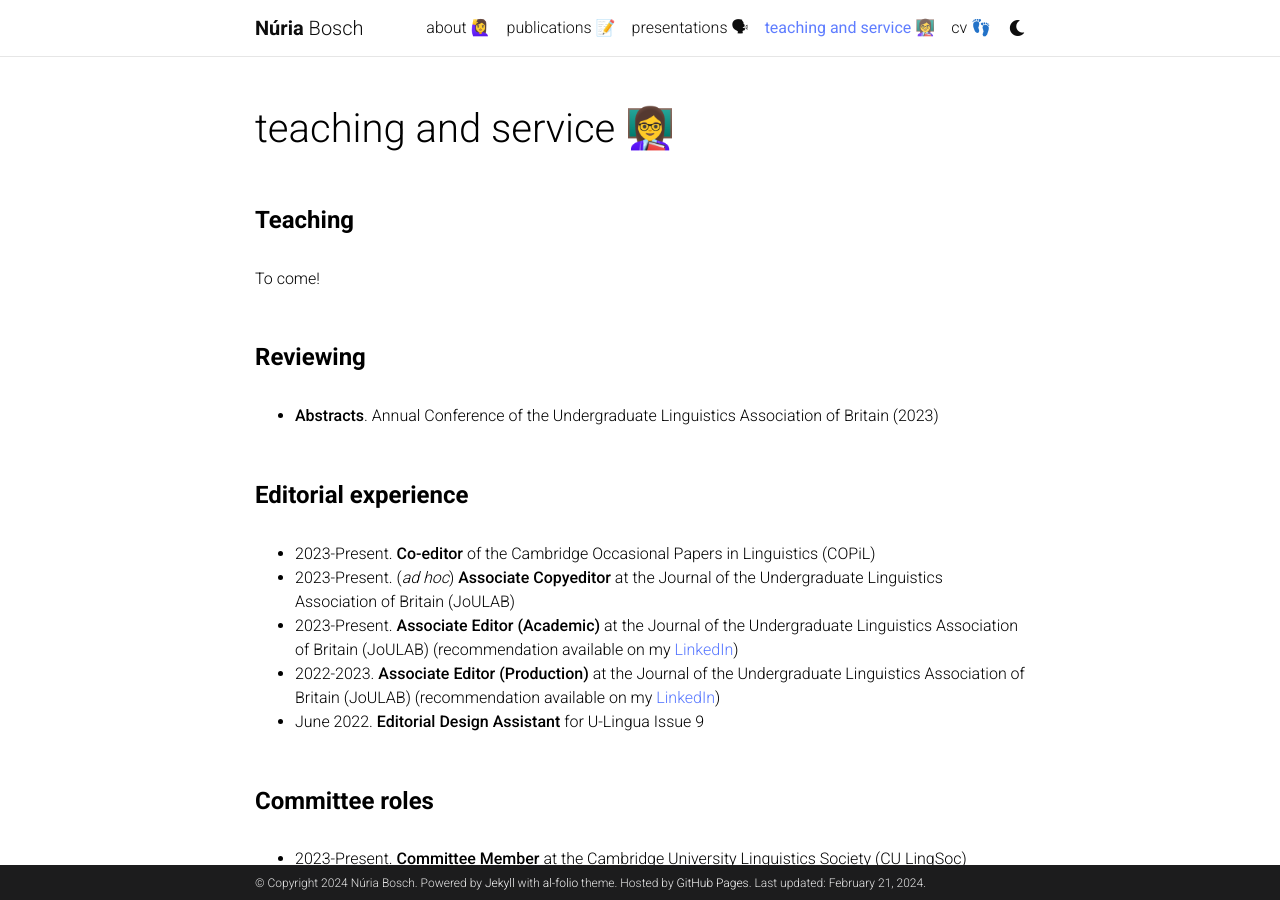
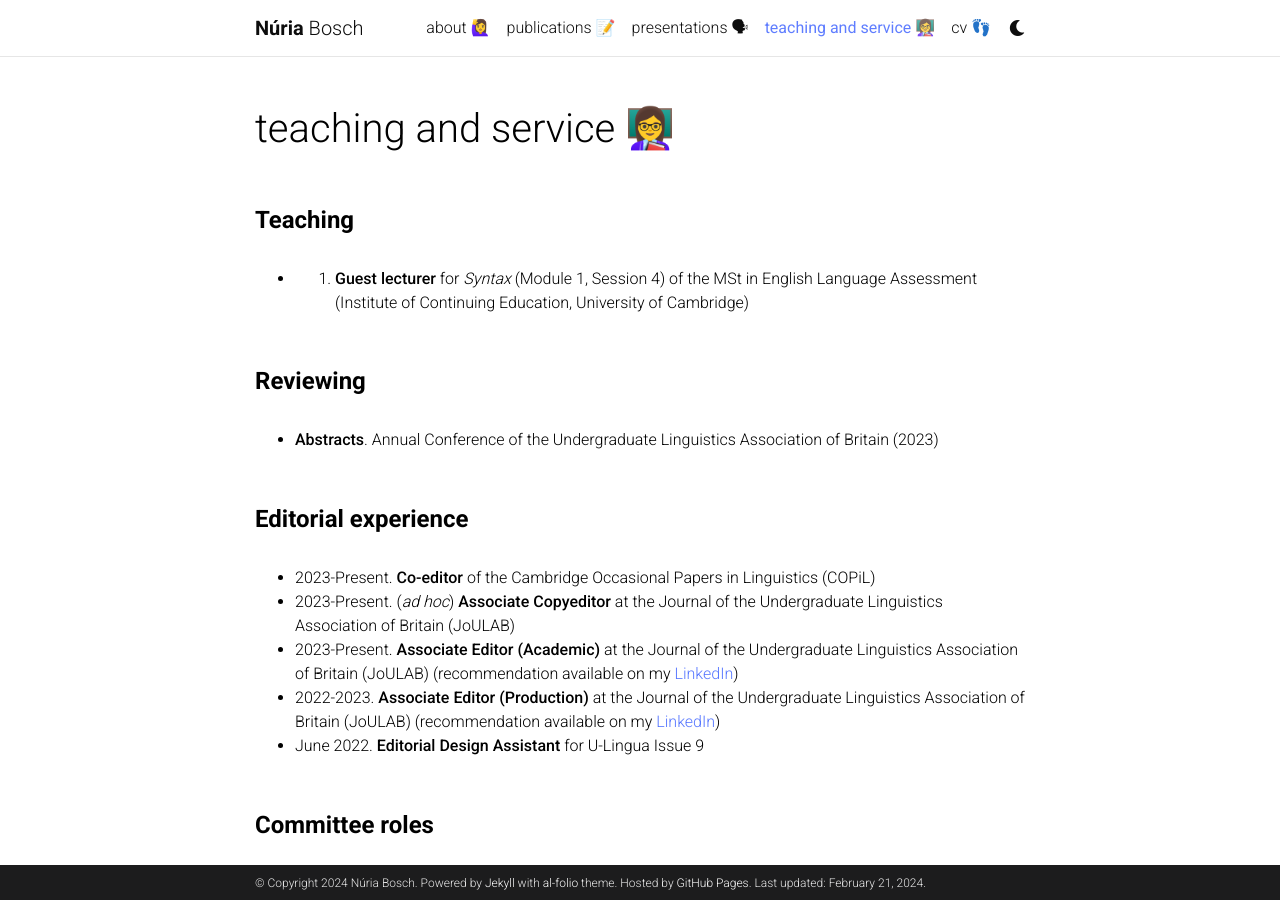
Before and after one commit to nuria-bosch/nuria-bosch.github.io, a Jekyll site: the page built from _pages/teaching_and_service.md, in a window 1280 px wide and 900 px high. Built offline with Jekyll 4.4.1, drawn with Linux system fonts in a browser that asks for light colours; comment, search, counter and statistics services are not loaded; a style sheet for code colours, icons or effects is not loaded.

Commit message:
Update teaching_and_service.md

```diff
--- a/_pages/teaching_and_service.md
+++ b/_pages/teaching_and_service.md
@@ -9,7 +9,7 @@ nav_order: 5
 
 <h4 style="margin-top: 3.3rem; margin-bottom: 2rem; font-weight: bold;">Teaching</h4>
 
-To come!
+- 2024. **Guest lecturer** for _Syntax_ (Module 1, Session 4) of the MSt in English Language Assessment (Institute of Continuing Education, University of Cambridge)
 
 <h4 style="margin-top: 3.3rem; margin-bottom: 2rem; font-weight: bold;">Reviewing</h4>
 
```
